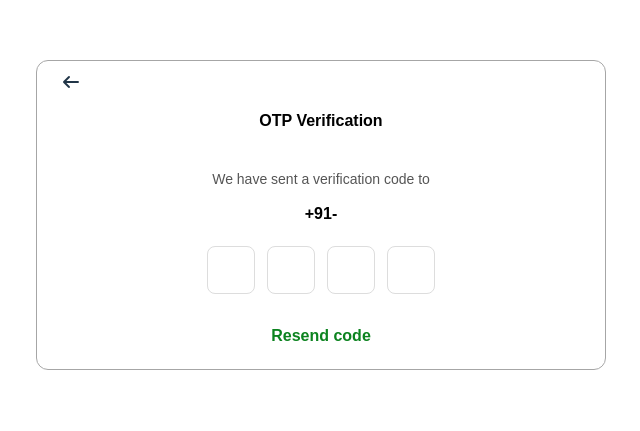
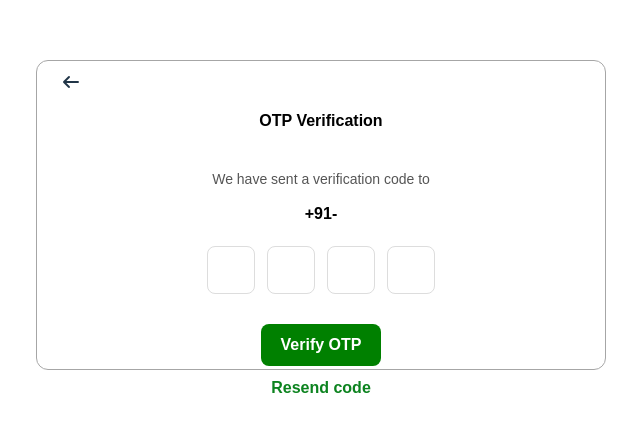
Before and after one commit to DeekshaPatelBV02/Blinkit-, a React (Vite) app in the folder frontend_blinkit/: page /sign in a window 1280 px wide. Shown: the part 185-616 px from the top of the page, without its empty margins (319-959 px from the left). Built offline with nearby package versions, Linux system fonts and the light colour scheme; no server answers.

Commit message:
commit11

```diff
--- a/frontend_blinkit/src/styles/sign.css
+++ b/frontend_blinkit/src/styles/sign.css
@@ -60,7 +60,17 @@
 }
 
 .button2 {
-    display: none;
+  width: 120px;
+  height: 42px;
+  background: green;
+  color: white;
+  border: none;
+  border-radius: 8px;
+  font-size: 16px;
+  font-weight: 600;
+  cursor: pointer;
+  display: block;
+  margin: 20px auto 10px;
 }
 
 .resendcode {
```
